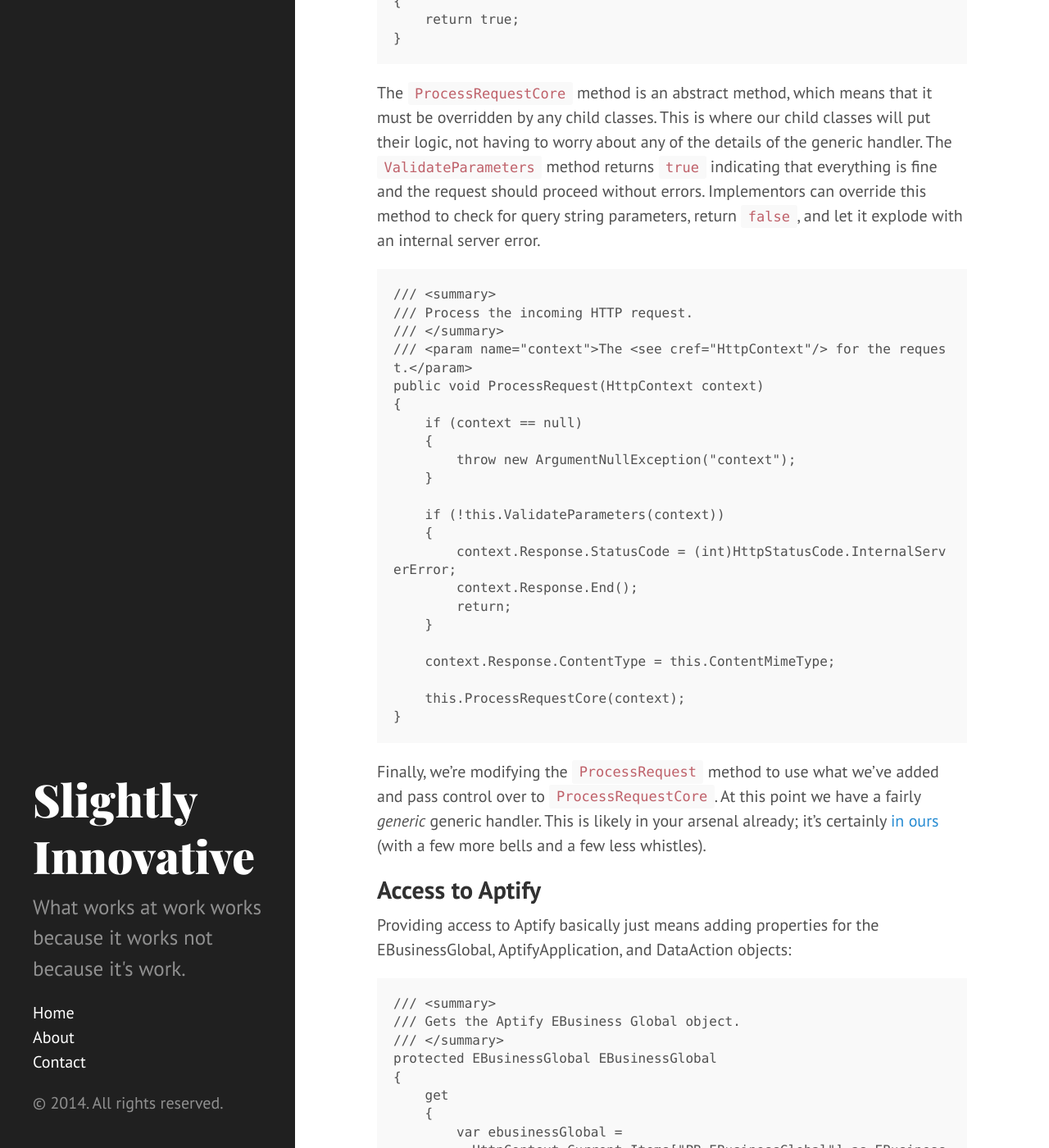
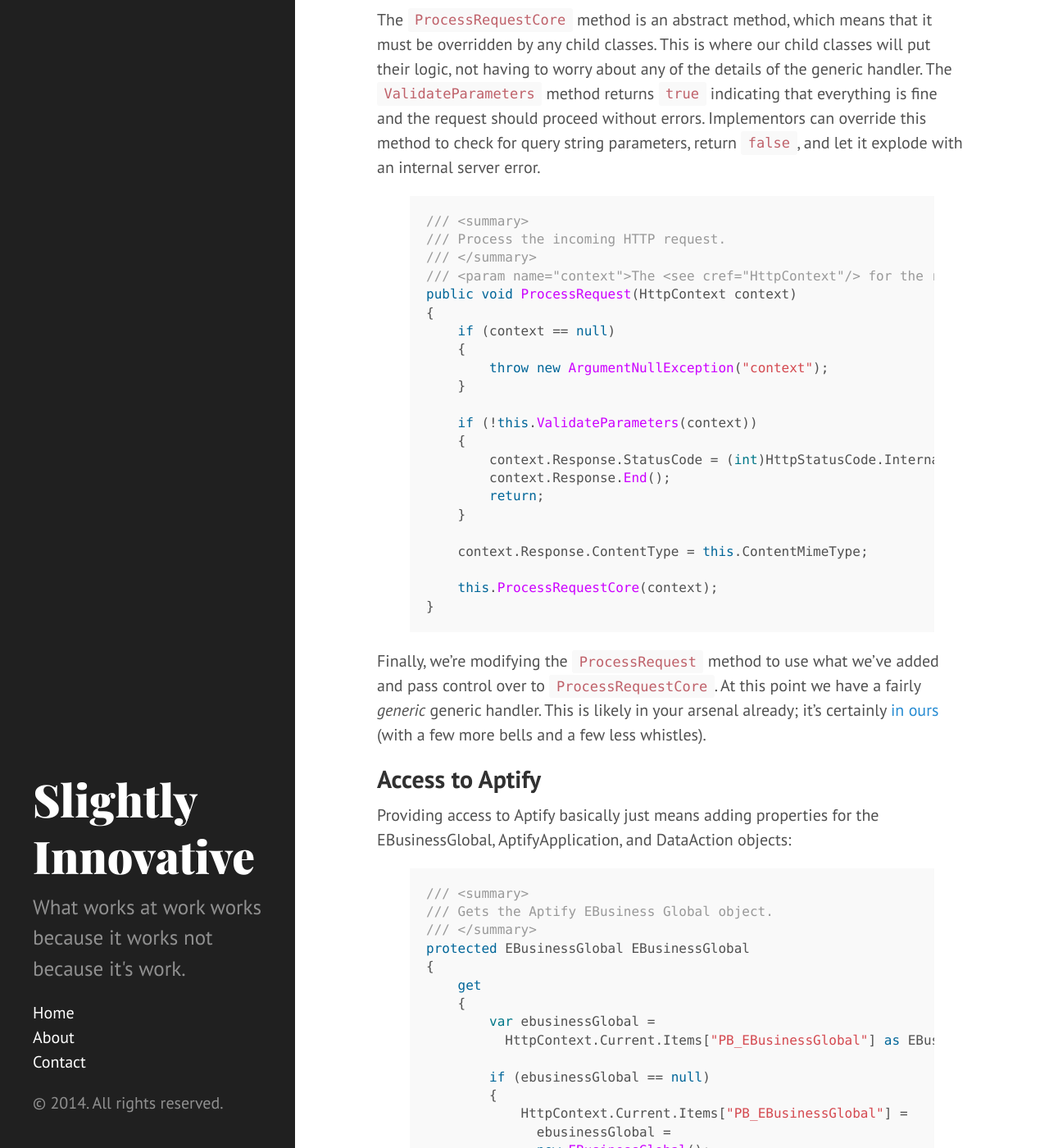
Before and after one commit to lcates/perbyte.github.io, a Jekyll site: the page built from _posts/2014-06-08-Creating-a-Generic-IHttpHandler-Class.md, in a window 1280 px wide and 1400 px high, scrolled down 2729 px. Shown: the whole window at 82% size. Built offline with Jekyll 4.4.1, drawn with Linux system fonts in a browser that asks for light colours; Markdown is read by kramdown in place of the engine named in the settings; comment, search, counter and statistics services are not loaded; some of the changed text lies outside the part shown.

Commit message:
Switch code blocks

````diff
--- a/_posts/2014-06-08-Creating-a-Generic-IHttpHandler-Class.md
+++ b/_posts/2014-06-08-Creating-a-Generic-IHttpHandler-Class.md
@@ -31,7 +31,7 @@ Diving In
 
 Let's start with what's required for the most basic implementation of a generic handler:
 
-```C#
+{% highlight c# %}
 using System;
 using System.Web;
 
@@ -55,7 +55,7 @@ public class HttpHandlerBase : IHttpHandler
         context.Response.Write("Hello World");
     }
 }
-```
+{% endhighlight %}
 
 Here we're simply dumping `Hello World` as text. The `ProcessRequest` method is the entry point for a request. We set the returned content type to `text/plain` and write `Hello World` to the response output. Navigating to the URL of this handler would simply show `Hello World` in clear text in your browser.
 
@@ -66,7 +66,7 @@ Allowing for Easy Implementations
 
 Obviously the goal for our base class is to provide base functionality and make it easy to extend the class. Let's add in some code to help out:
 
-```C#
+{% highlight c# %}
 /// <summary>
 /// Gets the MIME type of the response for this request.
 /// </summary>
@@ -74,11 +74,11 @@ protected virtual string ContentMimeType
 {
     get { return "text/html"; }
 }
-```
+{% endhighlight %}
 
 We'll use this later, but this allows child classes to specify the type of data that is returned from the handler. For example, if a PNG image is returned, this could be overridden to return `image/png`. Mime types are simply a way of specifying what type of data is returned; possible values can be easily [looked up on the web][iana].
 
-```C#
+{% highlight c# %}
 /// <summary>
 /// Processes the incoming HTTP request.
 /// </summary>
@@ -94,11 +94,11 @@ protected virtual bool ValidateParameters(HttpContext context)
 {
     return true;
 }
-```
+{% endhighlight %}
 
 The `ProcessRequestCore` method is an abstract method, which means that it must be overridden by any child classes. This is where our child classes will put their logic, not having to worry about any of the details of the generic handler.  The `ValidateParameters` method returns `true` indicating that everything is fine and the request should proceed without errors. Implementors can override this method to check for query string parameters, return `false`, and let it explode with an internal server error.
 
-```C#
+{% highlight c# %}
 /// <summary>
 /// Process the incoming HTTP request.
 /// </summary>
@@ -121,7 +121,7 @@ public void ProcessRequest(HttpContext context)
 
     this.ProcessRequestCore(context);
 }
-```
+{% endhighlight %}
 
 Finally, we're modifying the `ProcessRequest` method to use what we've added and pass control over to `ProcessRequestCore`. At this point we have a fairly *generic* generic handler. This is likely in your arsenal already; it's certainly [in ours][pbcoreh] (with a few more bells and a few less whistles).
 
@@ -130,7 +130,7 @@ Access to Aptify
 
 Providing access to Aptify basically just means adding properties for the EBusinessGlobal, AptifyApplication, and DataAction objects:
 
-```C#
+{% highlight c# %}
 /// <summary>
 /// Gets the Aptify EBusiness Global object.
 /// </summary>
@@ -195,7 +195,7 @@ protected DataAction DataAction
         return dataAction;
     }
 }
-```
+{% endhighlight %}
 
 Here we have three protected properties for `EBusinessGlobal`, `AptifyApplication`, and `DataAction`. This gives child classes quick access to the main Aptify entry points. Lazy loading them into a per-request cache avoids unnecessary or multiple instantiations.
 
@@ -207,7 +207,7 @@ Finally, Default to No Cache
 
 The only thing left to do is to set the response's cache policy:
 
-```C#
+{% highlight c# %}
 /// <summary>
 /// Sets the cacheability of the response.  Defaults to none.
 /// </summary>
@@ -223,15 +223,15 @@ protected virtual void SetResponseCachePolicy(HttpCachePolicy cache)
     cache.SetNoStore();
     cache.SetExpires(DateTime.MinValue);
 }
-```
+{% endhighlight %}
 
 This new method can of course be overridden by implementations of the class, but by default it sets the response to disable caching. Most often, this is ideal because we want to make sure that the server code runs for every request. We may have gone a little overboard here by calling all three of the above `HttpCachePolicy` methods, but our experience has shown that all three have been needed in various scenarios.
 
 Of course, don't forget that we also need to change our `ProcessRequest` method to add a line to call our new `SetResponseCachePolicy` method:
 
-```C#
+{% highlight c# %}
 this.SetResponseCachePolicy(context.Response.Cache);
-```
+{% endhighlight %}
 
 And that, my friends, [is good enough][code].
 
@@ -240,7 +240,7 @@ Ready, Set, Go
 
 Now that the base class is ready to go, creating a generic handler will be as easy as inheriting from our `HttpHandlerBase` class and doing whatever we need to do in the `ProcessRequestBase` method. Of course, we can also override `ContentMimeType` and `ValidateParameters` like so:
 
-```C#
+{% highlight c# %}
 using System.Web;
 
 public class CustomHandler : HttpHandlerBase
@@ -260,7 +260,7 @@ public class CustomHandler : HttpHandlerBase
         return true;
     }
 }
-```
+{% endhighlight %}
 
 There we have it. We'll look at some of the possibilities of how to use this in the real world in future posts. Until then, au revoir.
 
````
